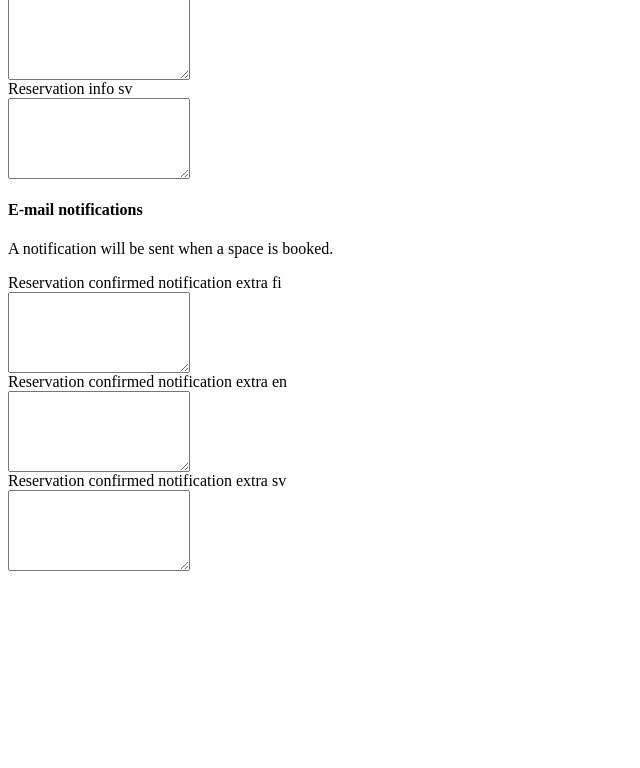
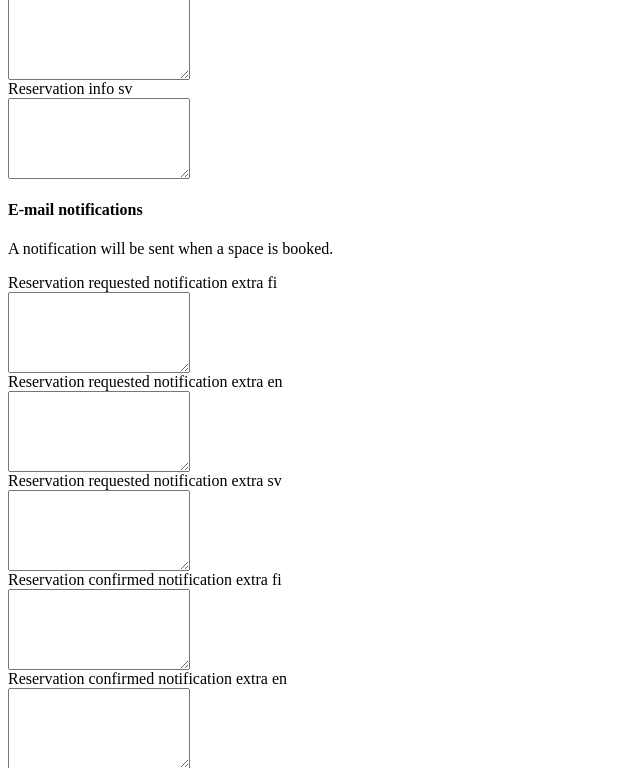
Before and after one commit to City-of-Helsinki/respa, a Django app: template respa_admin/templates/respa_admin/resources/form/_booking.html in a window 1280 px wide. Shown: the part 558-1326 px from the top of the page, without its empty margins (0-640 px from the left). Before the commit the page ends 1129 px from the top, so only its background shows below. Run offline with Django 3.2, Linux system fonts and the light colour scheme; the template is opened without the code that fills it: most values are stand-ins (such as "Sample title", 1, 10 or a date in 2020); form fields are guessed from the names that the template uses; some libraries are stand-ins or nearby versions.

Commit message:
Add translated model fields and display them in respa admin (#439)
* Add translated model fields and display them in respa admin

* Fix conflicting migrations

```diff
--- a/resources/translation.py
+++ b/resources/translation.py
@@ -20,6 +20,7 @@ class UnitTranslationOptions(TranslationOptions):
 class ResourceTranslationOptions(TranslationOptions):
     fields = ('name', 'description', 'specific_terms',
               'reservation_confirmed_notification_extra',
+              'reservation_requested_notification_extra',
               'reservation_info', 'responsible_contact_info')
 
 
--- a/respa_admin/forms.py
+++ b/respa_admin/forms.py
@@ -131,6 +131,9 @@ class ResourceForm(forms.ModelForm):
             'specific_terms_fi',
             'specific_terms_en',
             'specific_terms_sv',
+            'reservation_requested_notification_extra_fi',
+            'reservation_requested_notification_extra_en',
+            'reservation_requested_notification_extra_sv',
             'reservation_confirmed_notification_extra_fi',
             'reservation_confirmed_notification_extra_en',
             'reservation_confirmed_notification_extra_sv',
--- a/respa_admin/templates/respa_admin/resources/form/_booking.html
+++ b/respa_admin/templates/respa_admin/resources/form/_booking.html
@@ -33,6 +33,9 @@
         <div class="textarea-wrapper">
             <h4>{% trans "E-mail notifications" %}</h4>
             <p>{% trans "A notification will be sent when a space is booked." %}</p>
+            {% include "respa_admin/forms/_textarea_input.html" with field=form.reservation_requested_notification_extra_fi %}
+            {% include "respa_admin/forms/_textarea_input.html" with field=form.reservation_requested_notification_extra_en %}
+            {% include "respa_admin/forms/_textarea_input.html" with field=form.reservation_requested_notification_extra_sv %}
             {% include "respa_admin/forms/_textarea_input.html" with field=form.reservation_confirmed_notification_extra_fi %}
             {% include "respa_admin/forms/_textarea_input.html" with field=form.reservation_confirmed_notification_extra_en %}
             {% include "respa_admin/forms/_textarea_input.html" with field=form.reservation_confirmed_notification_extra_sv %}
```
Also changed, not shown: resources/migrations/0074_reservation_confirmed_notification_extra_translations.py (added).
